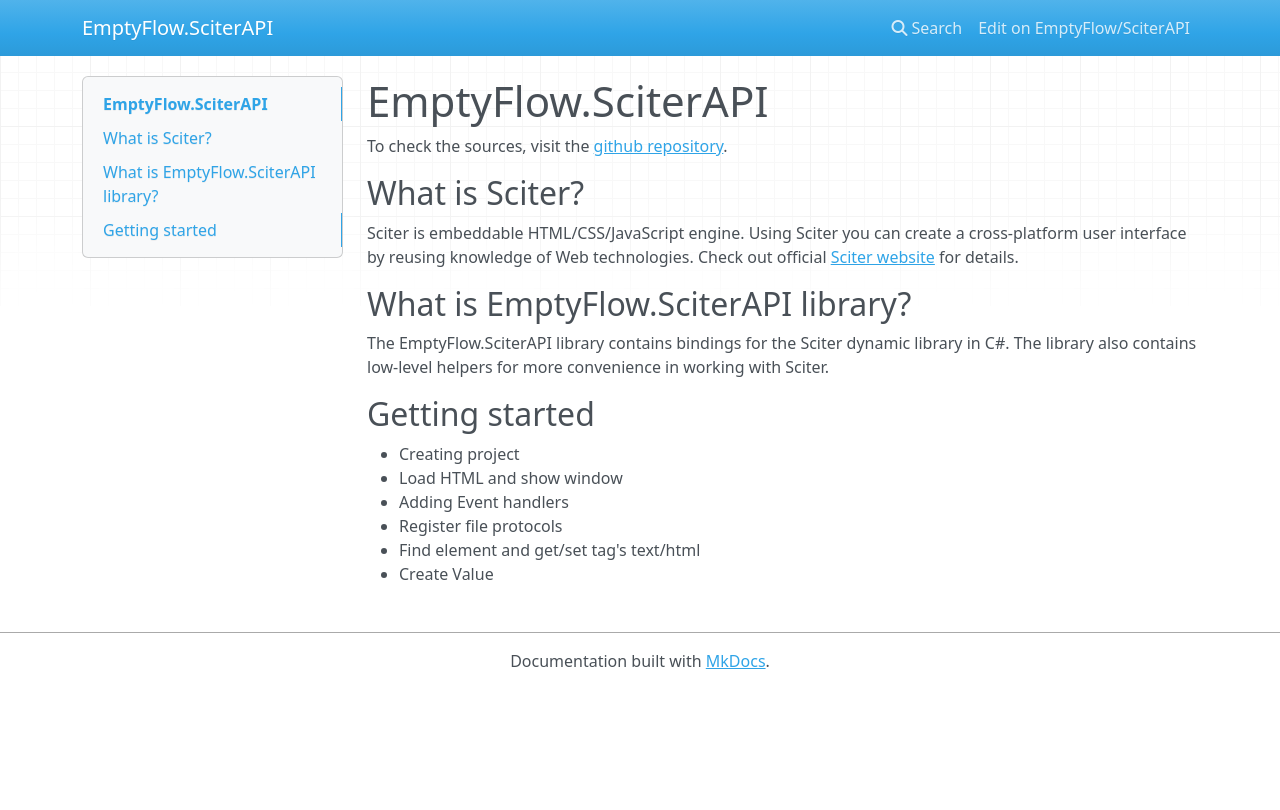
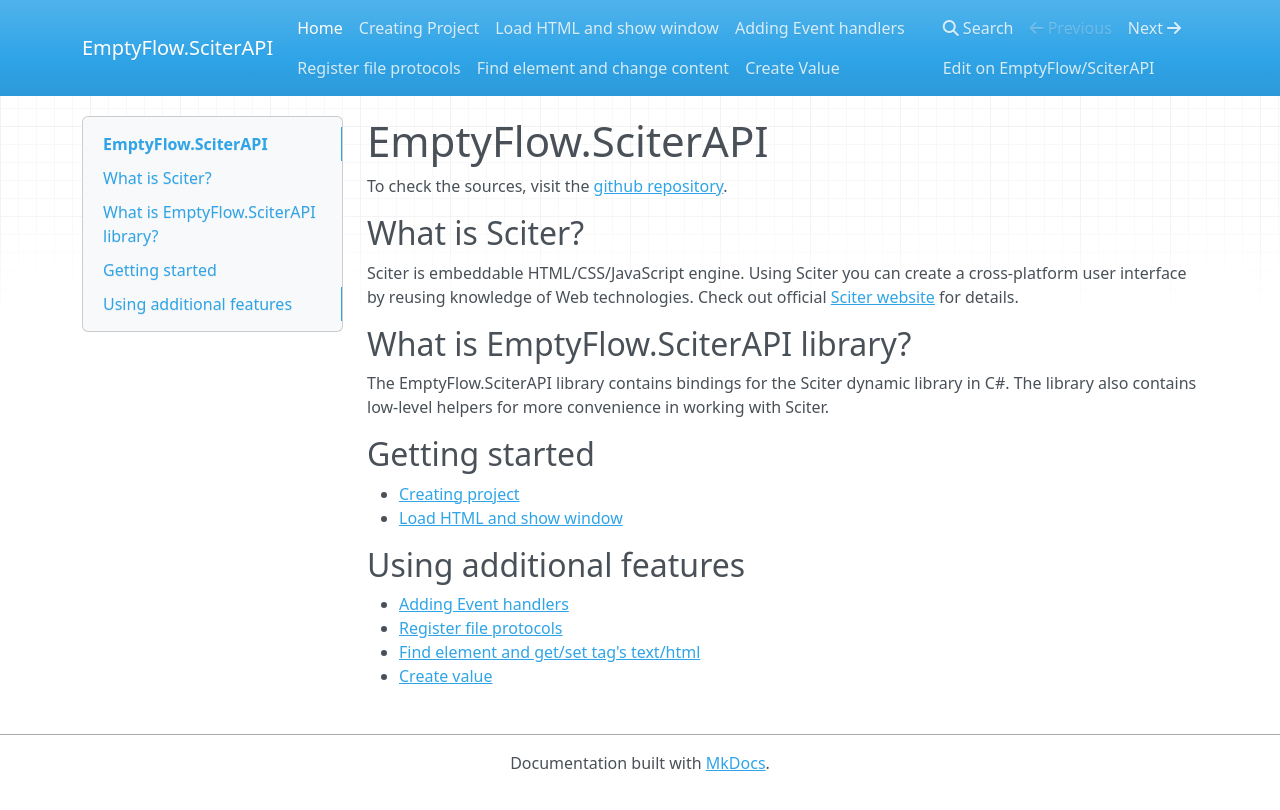
Before and after one commit to EmptyFlow/SciterAPIDocs, an MkDocs documentation site: the page built from docs/index.md, in a window 1280 px wide. Shown: the top 810 px of the page. Built offline with MkDocs 1.6.1, drawn with Linux system fonts in a browser that asks for light colours; nearby versions of some CDN libraries.

Commit message:
+ Added scaffold for pages

```diff
--- a/docs/index.md
+++ b/docs/index.md
@@ -11,9 +11,12 @@
 
 ## Getting started
 
-* Creating project
-* Load HTML and show window
-* Adding Event handlers
-* Register file protocols
-* Find element and get/set tag's text/html
-* Create Value
+* [Creating project](creatingproject.md)
+* [Load HTML and show window](loadingandrun.md)
+
+## Using additional features
+
+* [Adding Event handlers](eventhandlers.md)
+* [Register file protocols](fileprotocols.md)
+* [Find element and get/set tag's text/html](loadingandrun.md)
+* [Create value](createvalue.md)
--- a/mkdocs.yml
+++ b/mkdocs.yml
@@ -5,3 +5,9 @@
 repo_url: 'https://github.com/EmptyFlow/SciterAPI'
 nav:
   - Home: index.md
+  - Creating Project: creatingproject.md
+  - Load HTML and show window: loadingandrun.md
+  - Adding Event handlers: eventhandlers.md
+  - Register file protocols: fileprotocols.md
+  - Find element and change content: fileelement.md
+  - Create Value: createvalue.md
```
Also changed, not shown: docs/createvalue.md (added, +3 -0 lines), docs/creatingproject.md (added, +3 -0 lines), docs/eventhandlers.md (added, +3 -0 lines), docs/fileelement.md (added, +3 -0 lines), docs/fileprotocols.md (added, +3 -0 lines), docs/loadingandrun.md (added, +3 -0 lines).
